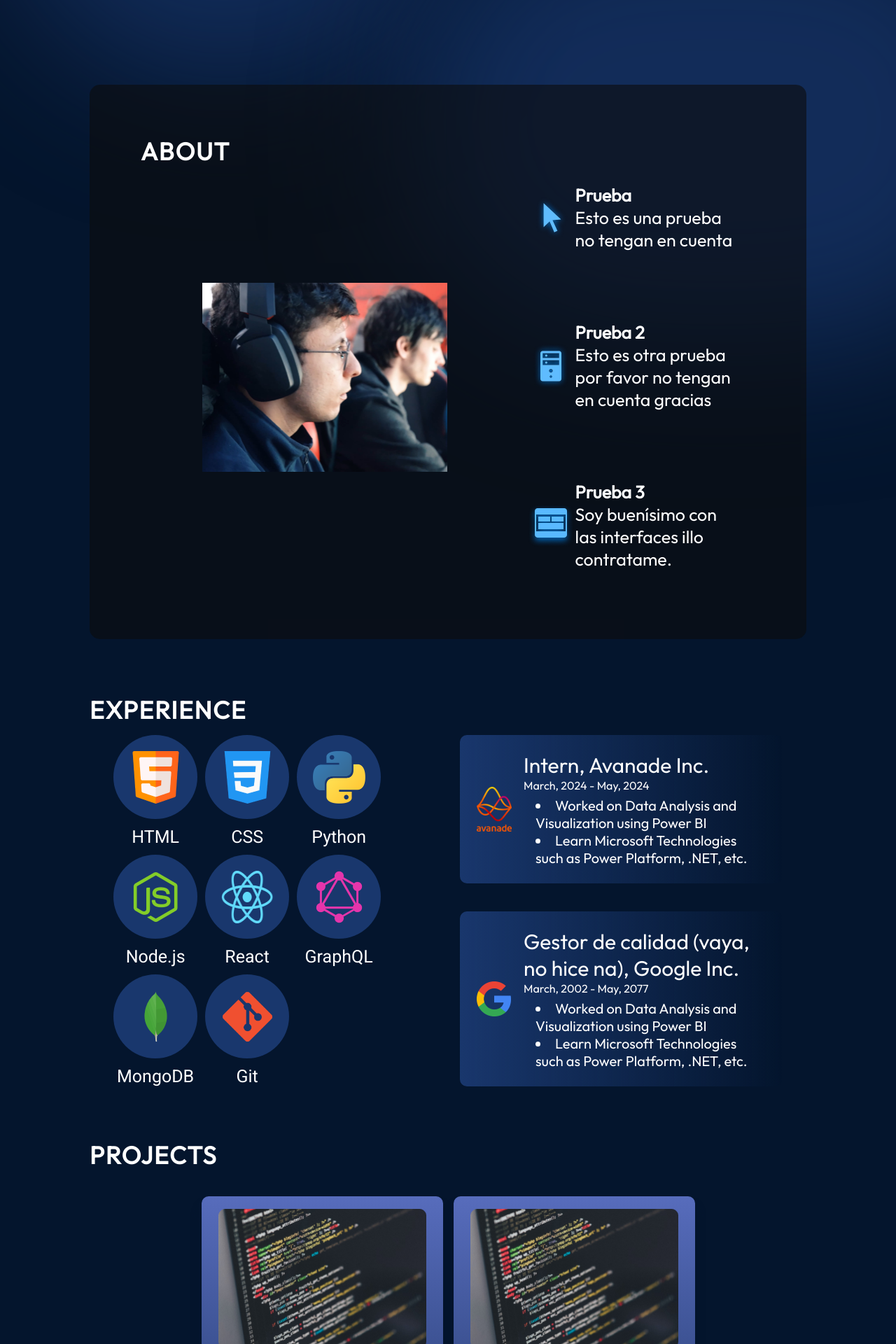
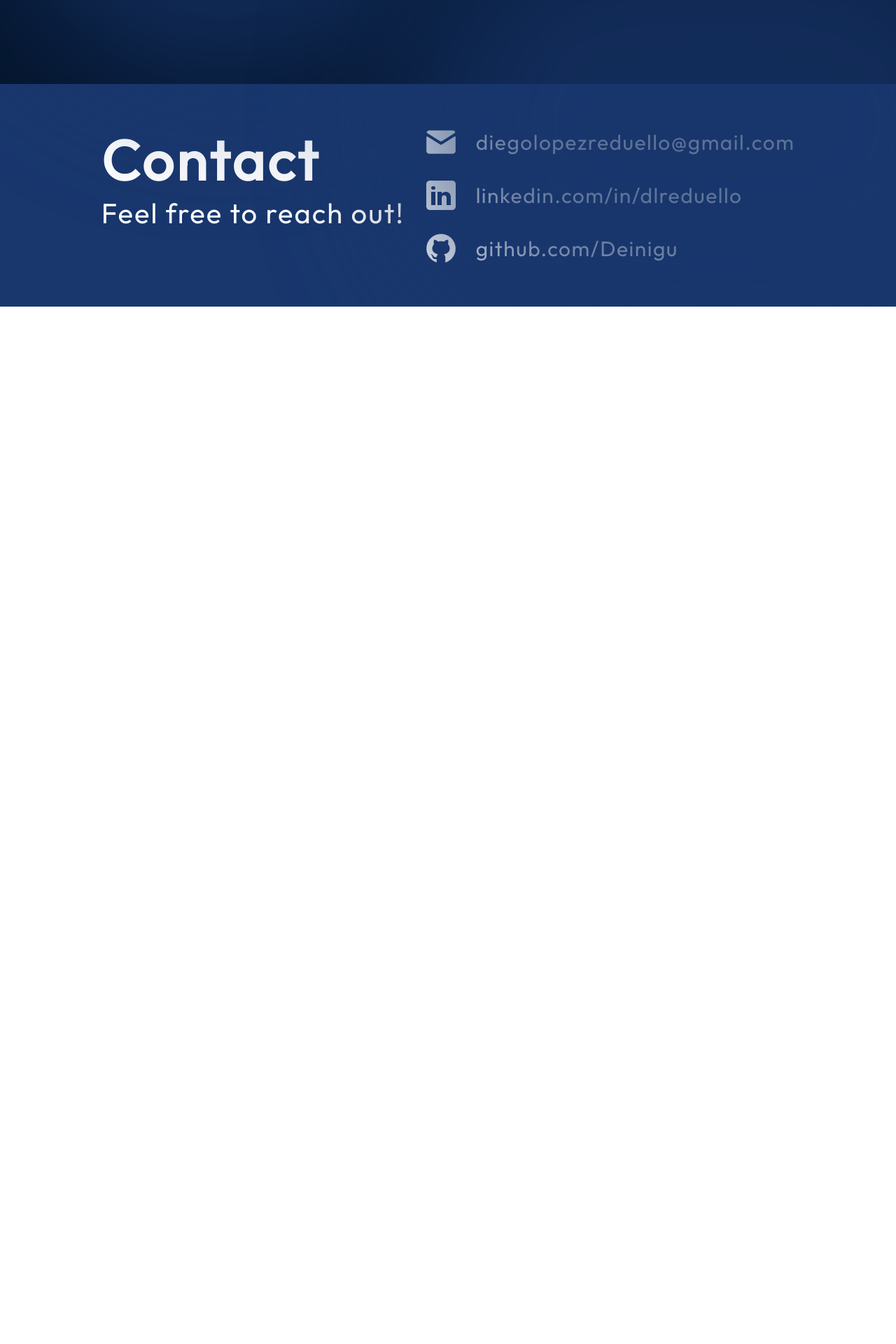
Before and after one commit to Deinigu/portfolio, a React (Vite) app: page / in a window 1280 px wide. Shown: the part 540-2460 px from the top of the page at 70% size. After the commit the page ends 978 px from the top, so only its background shows below. Built offline with nearby package versions, Linux system fonts and the light colour scheme.

Commit message:
✨Routing implemented

```diff
--- a/src/App.jsx
+++ b/src/App.jsx
@@ -1,19 +1,24 @@
 import styles from "./App.module.css";
 import { Navbar } from "./components/NavBar/Navbar";
-import { Hero } from "./components/Hero/Hero";
-import { About } from "./components/About/About";
-import { Experience } from "./components/Experience/Experience";
-import { Projects } from "./components/Projects/Projects";
+import { About } from "./pages/About/About";
+import { Experience } from "./pages/Experience/Experience";
+import { Projects } from "./pages/Projects/Projects";
 import { Footer } from "./components/Footer/Footer";
+import { Home } from "./pages/Home/Home";
+import { BrowserRouter as Router, Routes, Route } from "react-router-dom";
 
 function App() {
   return (
     <div className={styles.App}>
       <Navbar />
-      <Hero />
-      <About />
-      <Experience />
-      <Projects />
+      <Router>
+        <Routes>
+          <Route path="/" element={<Home />} />
+          <Route path="/about" element={<About />} />
+          <Route path="/experience" element={<Experience />} />
+          <Route path="/projects" element={<Projects />} />
+        </Routes>
+      </Router>
       <Footer />
     </div>
   );
--- a/src/components/Navbar/Navbar.jsx
+++ b/src/components/Navbar/Navbar.jsx
@@ -23,13 +23,13 @@ export const Navbar = () => {
         />
         <ul className={`${styles.menuItems} ${menuOpen && styles.menuOpen}`} onClick={() => setMenuOpen(false)}>
           <li>
-            <a href="#about">About</a>
+            <a href="about">About</a>
           </li>
           <li>
-            <a href="#experience">Experience</a>
+            <a href="experience">Experience</a>
           </li>
           <li>
-            <a href="#projects">Projects</a>
+            <a href="projects">Projects</a>
           </li>
           <li>
             <a href="#footer">Contact</a>
--- /dev/null
+++ b/src/pages/Home/Home.jsx
@@ -0,0 +1,11 @@
+import React from "react";
+
+import { Hero } from "../../components/Hero/Hero";
+import styles from "./Home.module.css";
+
+
+export const Home = () => {
+  return (
+      <Hero />
+  );
+};
--- /dev/null
+++ b/src/pages/Home/Home.module.css
@@ -0,0 +1 @@
+@import "../../vars.css";
--- a/src/components/Projects/Projects.jsx
+++ b/src/pages/Projects/Projects.jsx
@@ -2,7 +2,7 @@ import React from "react";
 
 import styles from "./Projects.module.css";
 import projects from "../../data/projects.json";
-import { ProjectCard } from "./ProjectCard";
+import { ProjectCard } from "../../components/ProjectCard/ProjectCard";
 
 export const Projects = () => {
   return (
```
Also changed, not shown: src/components/ProjectCard/ProjectCard.jsx (renamed from src/components/Projects/ProjectCard.jsx), src/components/ProjectCard/ProjectCard.module.css (renamed from src/components/Projects/ProjectCard.module.css), src/pages/About/About.jsx (renamed from src/components/About/About.jsx), src/pages/About/About.module.css (renamed from src/components/About/About.module.css), src/pages/Experience/Experience.jsx (renamed from src/components/Experience/Experience.jsx), src/pages/Experience/Experience.module.css (renamed from src/components/Experience/Experience.module.css), src/pages/Projects/Projects.module.css (renamed from src/components/Projects/Projects.module.css).
